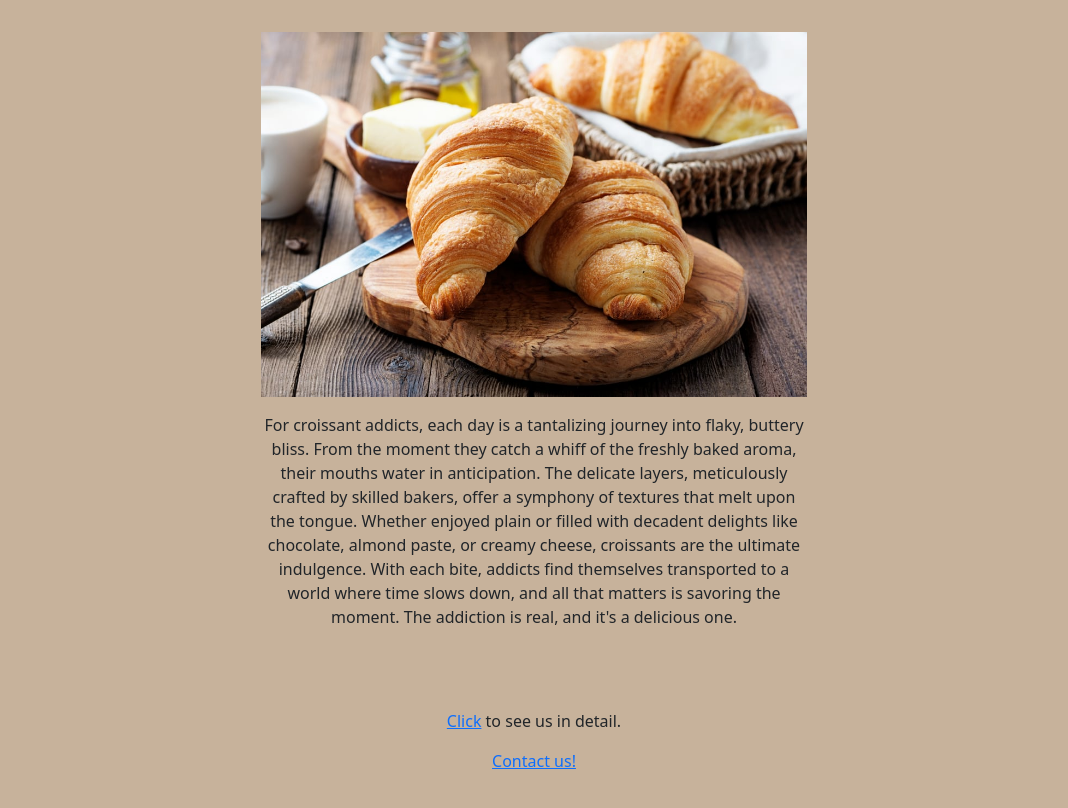
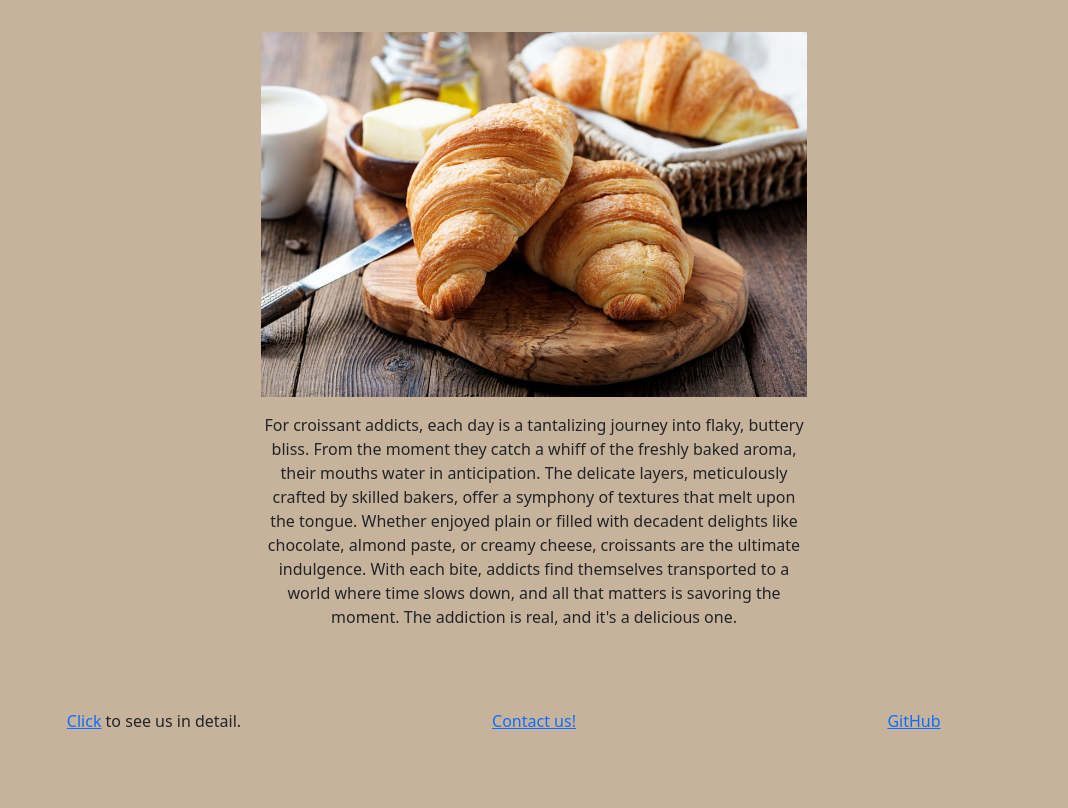
Before and after one commit to filipa-pf/croissant-website, a plain HTML site: page index.html in a window 1280 px wide. Shown: the part 214-1022 px from the top of the page, without its empty margins (106-1174 px from the left). Drawn offline with nearby package versions, Linux system fonts and the light colour scheme.

Commit message:
added GitHub link

```diff
--- a/index.html
+++ b/index.html
@@ -40,10 +40,14 @@
             </div>
         </div>
         <div class="row justify-content-center py-5">
-            <div class="col-12 col-sm-6">
+            <div class="col-12 col-sm-4">
                 <p class="text-center"><a href="/photo.html">Click</a> to see us in detail.</p>
+            </div>
+            <div class="col-12 col-sm-4">
                 <p class="text-center"><a href="/contact.html">Contact us!</a></p>
-
+            </div>
+            <div class="col-12 col-sm-4">
+                <p class="text-center"><a href="https://github.com/filipa-pf/croissant-website">GitHub</a></p>
             </div>
         </div>
     </div>
```
